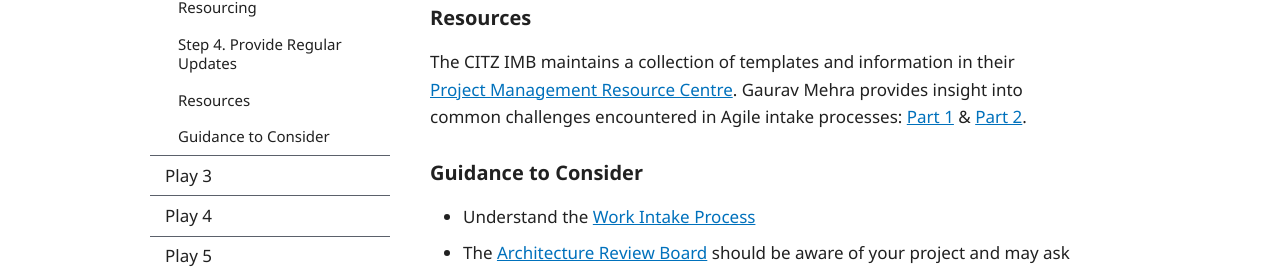
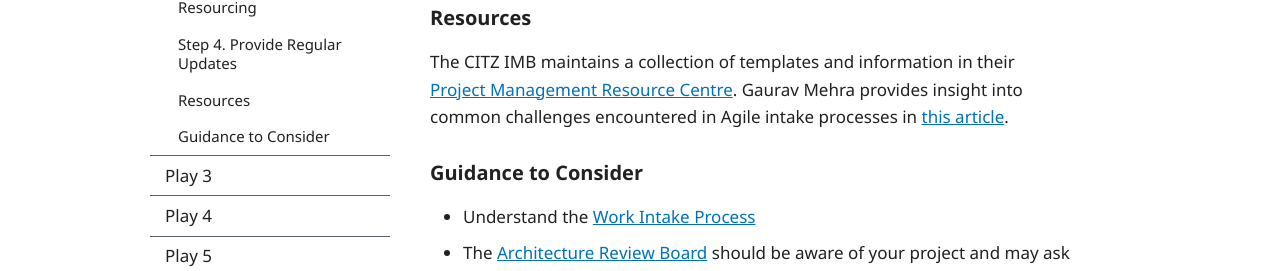
Before and after one commit to HeatherRemacle/exchangelabops, a Jekyll site: the page built from plays/play2.md, in a window 1280 px wide and 900 px high, scrolled down 2131 px. Shown: the part 324-595 px from the top of the window. Built offline with Jekyll 4.4.1, drawn with Linux system fonts in a browser that asks for light colours.

Commit message:
Fix broken link in play 2

```diff
--- a/plays/play2.md
+++ b/plays/play2.md
@@ -64,7 +64,7 @@ To improve the delivery of successful IM/IT services that meet Ministry goals an
 - Working with the Secretariat Portfolio Manager / Project Analyst, provide regular status updates to Ministry executives
 
 ### Resources
-The CITZ IMB maintains a collection of templates and information in their [Project Management Resource Centre](https://intranet.gov.bc.ca/thehub/tools-and-resources/project-management-resource-centre){:target="_blank"}. Gaurav Mehra provides insight into common challenges encountered in Agile intake processes: [Part 1](https://www.linkedin.com/pulse/Agile-project-intake-challenges-learnings-best-practices-gaurav-mehra?articleId=6418711210946101248){:target="_blank"} & [Part 2](https://www.linkedin.com/pulse/introduction-Agile-project-intake-challenges-learnings-gaurav-mehra){:target="_blank"}.
+The CITZ IMB maintains a collection of templates and information in their [Project Management Resource Centre](https://intranet.gov.bc.ca/thehub/tools-and-resources/project-management-resource-centre){:target="_blank"}. Gaurav Mehra provides insight into common challenges encountered in Agile intake processes in [this article](/CITZ-IMB-playbook/docs/Intro-to-agile-project-intake-process.pdf){:target="_blank"}.
 
 ### Guidance to Consider
 - Understand the [Work Intake Process](https://acuityppm.com/ppm-101-successful-work-intake-process/){:target="_blank"}
```
Also changed, not shown: 1 other file.
